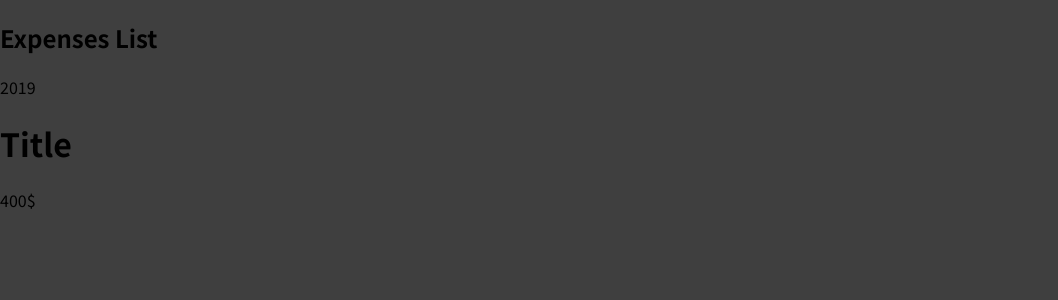
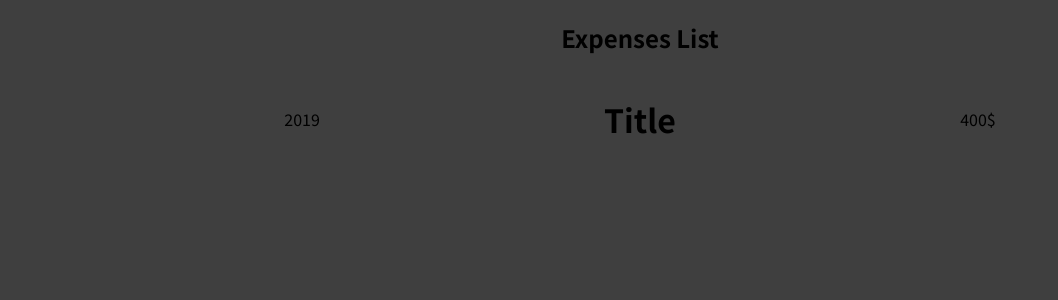
Before and after one commit to Reivah/React-Expenses, a JavaScript app: page / in a window 1280 px wide. Shown: the top 300 px of the page, without its empty margins (0-1058 px from the left). Built offline with nearby package versions, Linux system fonts and the light colour scheme.

Commit message:
added app.css

```diff
--- /dev/null
+++ b/src/App.css
@@ -0,0 +1,3 @@
+.expenses-title {
+    text-align: center;
+}
--- a/src/App.js
+++ b/src/App.js
@@ -1,9 +1,10 @@
+import './App.css'
 import ExpensesElements from "./components/ExpensesElements";
 
 function App() {
   return (
     <div>
-      <h2>Expenses List</h2>
+      <h2 className='expenses-title'>Expenses List</h2>
       <ExpensesElements></ExpensesElements>
     </div>
   );
--- a/src/components/ExpensesElements.css
+++ b/src/components/ExpensesElements.css
@@ -0,0 +1,5 @@
+.expenses-elements {
+    display: flex;
+    justify-content: space-evenly;
+    align-items: center;
+}
--- a/src/components/ExpensesElements.js
+++ b/src/components/ExpensesElements.js
@@ -1,3 +1,4 @@
+import './ExpensesElements.css'
 const ExpensesElements = () => {
 	return (
 		<div className='expenses-elements'>
```
